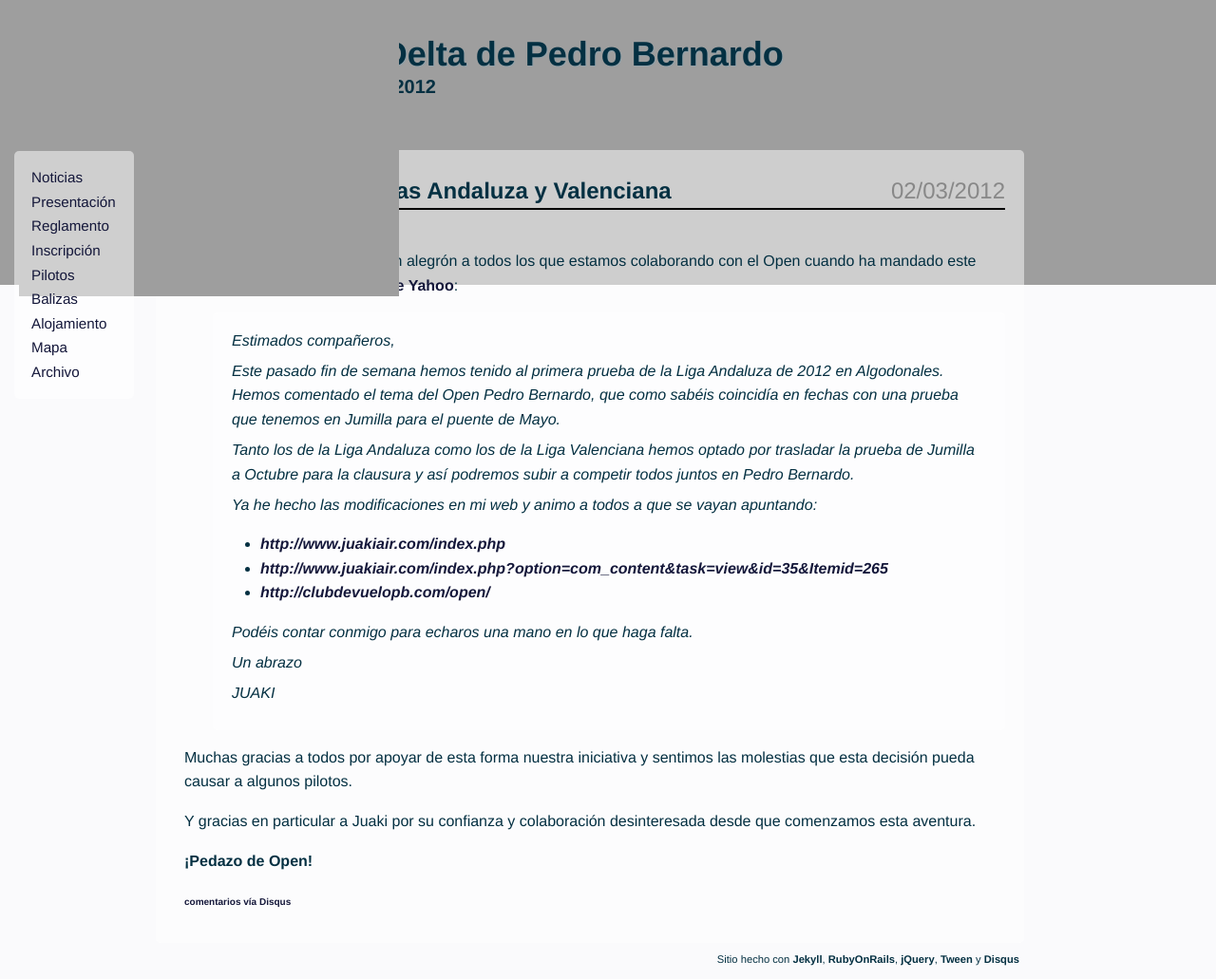
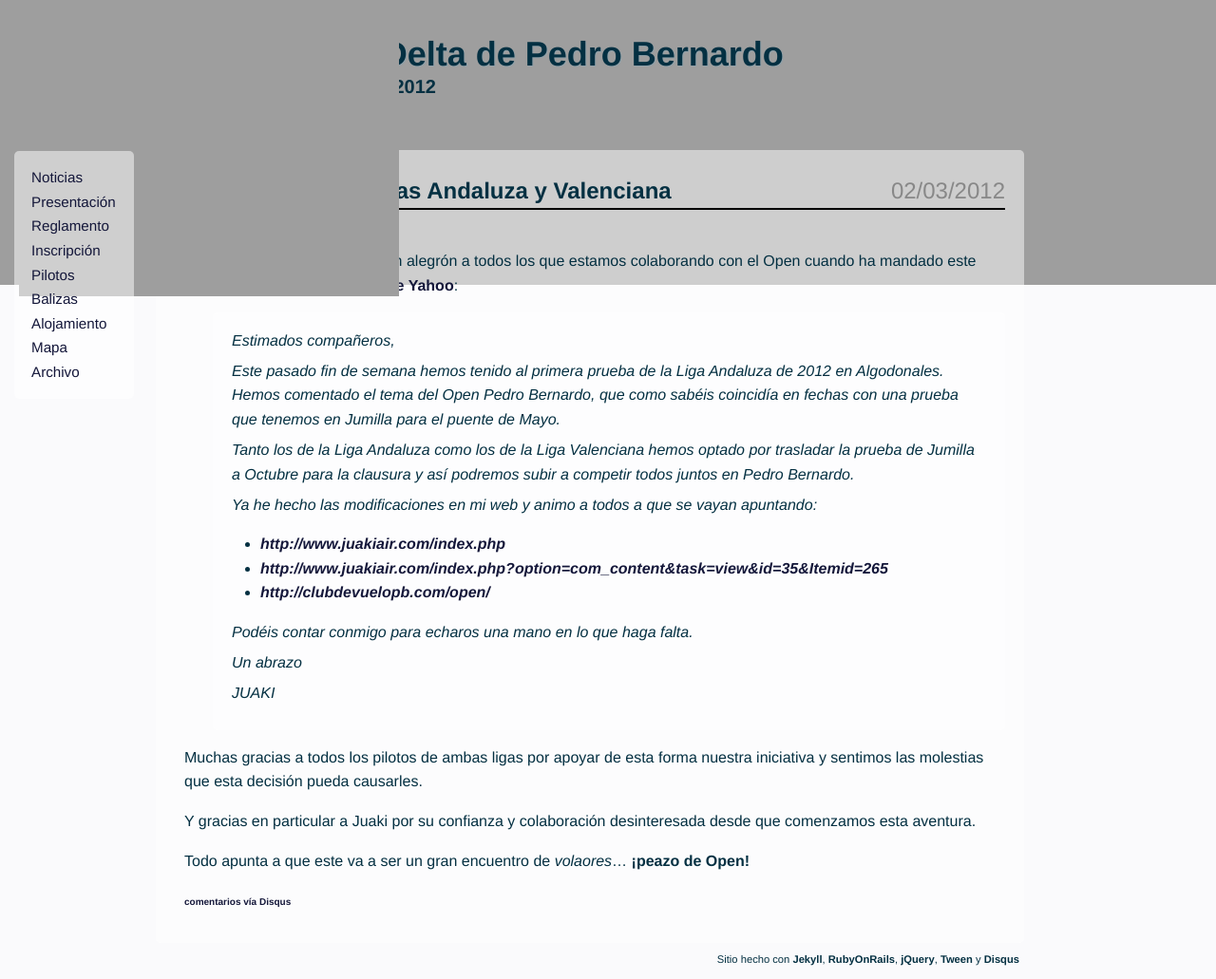
Before and after one commit to nando/openfly, a Jekyll site: the page built from _posts/2012-03-02-detallazo_de_las_ligas_andaluza_y_valenciana.md, in a window 1280 px wide and 1031 px high. Shown: the whole window at 95% size. Built offline with Jekyll 4.4.1, drawn with Linux system fonts in a browser that asks for light colours; comment, search, counter and statistics services are not loaded.

Commit message:
Peazo de Open

```diff
--- a/_posts/2012-03-02-detallazo_de_las_ligas_andaluza_y_valenciana.md
+++ b/_posts/2012-03-02-detallazo_de_las_ligas_andaluza_y_valenciana.md
@@ -34,8 +34,8 @@ Esta tarde Juaki nos ha dado un alegrón a todos los que estamos colaborando con
 </p>
 </div>
 
-Muchas gracias a todos por apoyar de esta forma nuestra iniciativa y sentimos las molestias que esta decisión pueda causar a algunos pilotos.
+Muchas gracias a todos los pilotos de ambas ligas por apoyar de esta forma nuestra iniciativa y sentimos las molestias que esta decisión pueda causarles.
 
 Y gracias en particular a Juaki por su confianza y colaboración desinteresada desde que comenzamos esta aventura.
 
-**¡Pedazo de Open!**
+Todo apunta a que este va a ser un gran encuentro de *volaores*... **¡peazo de Open!**
```
